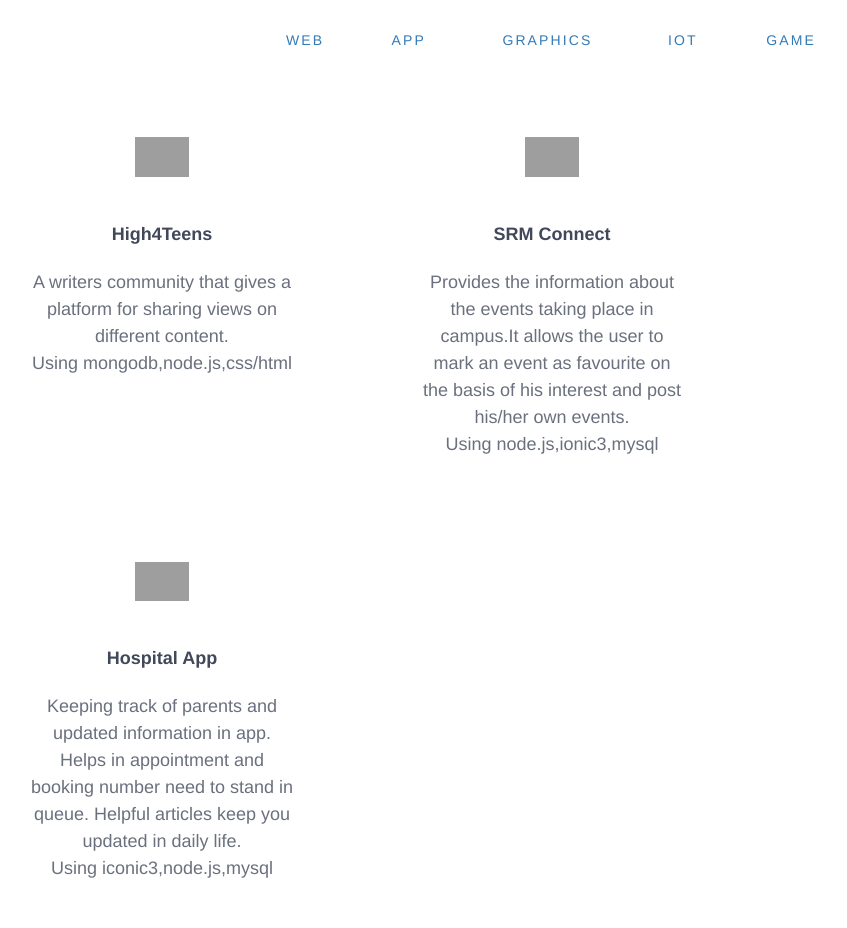
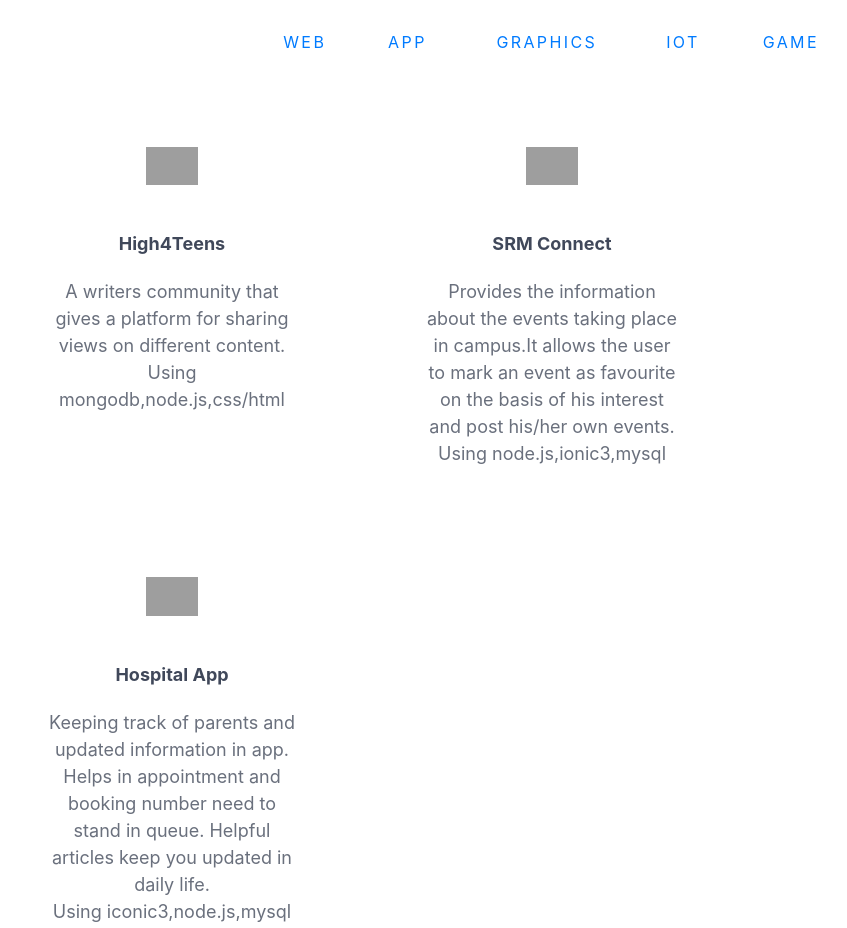
Before and after one commit to Akshatabihany/project, a plain HTML site: page index.html in a window 1280 px wide. Shown: the top 928 px of the page, without its empty margins (88-935 px from the left). Drawn offline with nearby package versions, Linux system fonts and the light colour scheme; grey boxes are pictures that could not be loaded.

Commit message:
Update index.html

```diff
--- a/index.html
+++ b/index.html
@@ -6,9 +6,9 @@
   </head>
   <link rel="stylesheet" href="css/index.css">
 
-  <!-- Latest compiled and minified CSS -->
-  <link rel="stylesheet" href="https://maxcdn.bootstrapcdn.com/bootstrap/3.3.7/css/bootstrap.min.css" integrity="sha384-BVYiiSIFeK1dGmJRAkycuHAHRg32OmUcww7on3RYdg4Va+PmSTsz/K68vbdEjh4u" crossorigin="anonymous"
-
+<link href="https://fonts.googleapis.com/css?family=Montserrat&display=swap" rel="stylesheet">
+    <link rel="stylesheet" href="https://cdnjs.cloudflare.com/ajax/libs/font-awesome/4.7.0/css/font-awesome.min.css">
+    <link rel="stylesheet" href="https://stackpath.bootstrapcdn.com/bootstrap/4.3.1/css/bootstrap.min.css" integrity="sha384-ggOyR0iXCbMQv3Xipma34MD+dH/1fQ784/j6cY/iJTQUOhcWr7x9JvoRxT2MZw1T" crossorigin="anonymous">
   <body>
 
     <ul>
```
